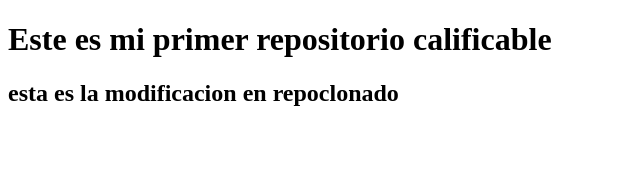
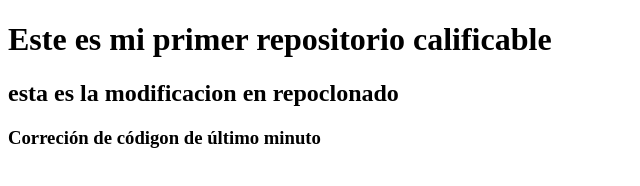
Before and after one commit to dahyanne/mi_proyecto, a plain HTML site: page index.html in a window 1280 px wide. Shown: the whole page, without its empty margins (0-640 px from the left). Drawn offline with Linux system fonts and the light colour scheme.

Commit message:
merge develop y main

```diff
--- a/index.html
+++ b/index.html
@@ -8,5 +8,6 @@
 <body>
     <h1>Este es mi primer repositorio calificable</h1>
     <h2>esta es la modificacion en repoclonado</h2>
+    <h3>Correción de códigon de último minuto</h3>
 </body>
 </html>
```
